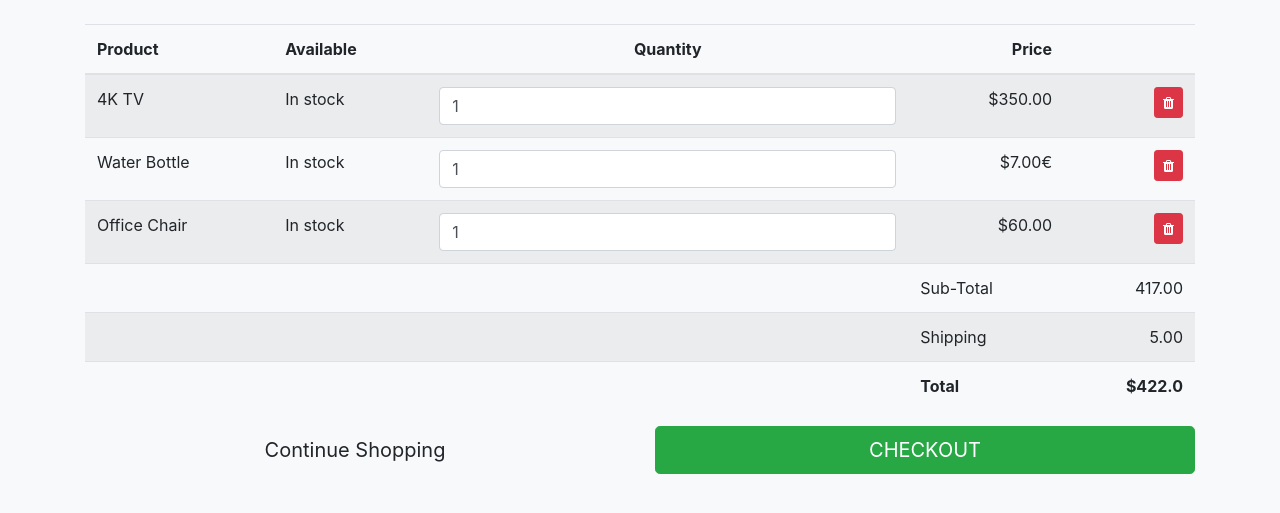
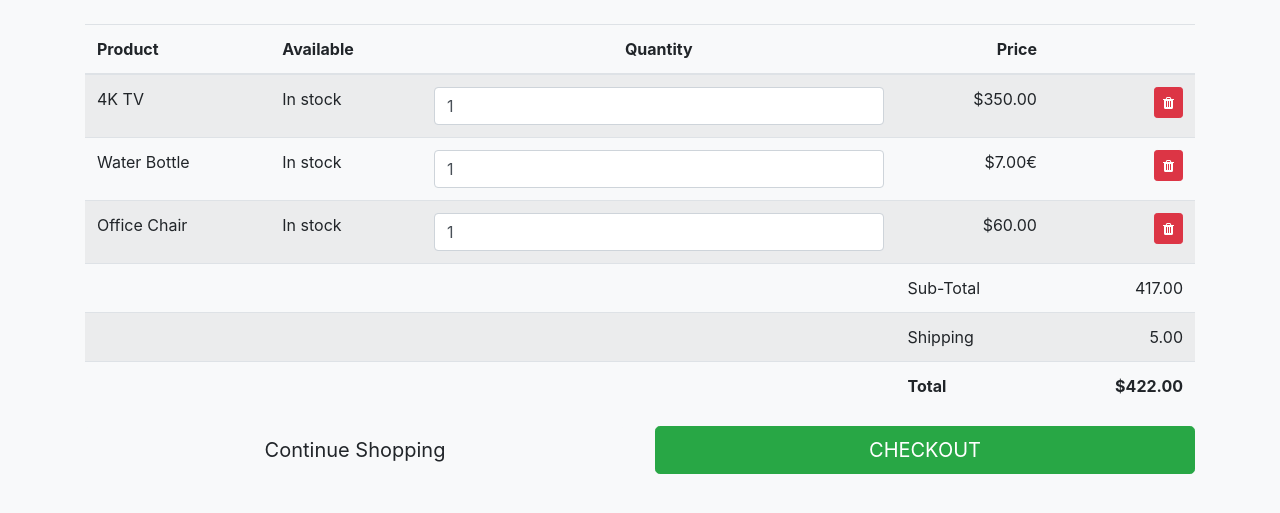
Before and after one commit to Rhull11/hullmarket-web, a PHP site: page /shoppingcart.php in a window 1280 px wide. Shown: the part 56-569 px from the top of the page. Run offline with PHP 8.4, Linux system fonts and the light colour scheme.

Commit message:
Added extra 0 to the Total price

```diff
--- a/shoppingcart.php
+++ b/shoppingcart.php
@@ -90,7 +90,7 @@ include "config.php";
                             <td></td>
                             <td></td>
                             <td><strong>Total</strong></td>
-                            <td class="text-right"><strong>$422.0</strong></td>
+                            <td class="text-right"><strong>$422.00</strong></td>
                         </tr>
                     </tbody>
                 </table>
```
